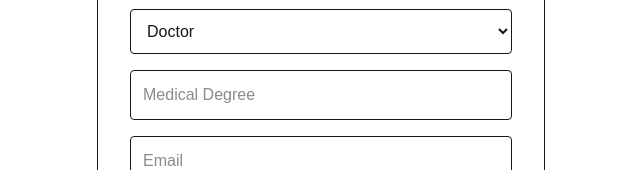
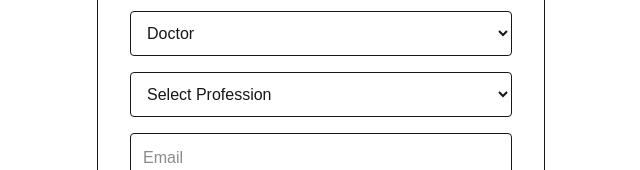
Before and after one commit to rashtravardhana/medpro, a Next.js app: page /auth in a window 1280 px wide. Shown: the part 266-436 px from the top of the page, without its empty margins (319-959 px from the left). Built offline with nearby package versions, Linux system fonts and the light colour scheme; no server answers.

Commit message:
Update page.tsx

```diff
--- a/app/auth/page.tsx
+++ b/app/auth/page.tsx
@@ -10,7 +10,8 @@ const router = useRouter();
 
 const [name,setName] = useState("");
 const [role,setRole] = useState("doctor");
-const [degree,setDegree] = useState("");
+const [profession,setProfession] = useState("");
+
 const [email,setEmail] = useState("");
 const [password,setPassword] = useState("");
 const [message,setMessage] = useState("");
@@ -38,7 +39,7 @@ const { error:profileError } = await supabase
 id: data.user.id,
 name: name,
 role: role,
-degree: degree
+profession: profession
 }
 ])
 
@@ -112,13 +113,22 @@ onChange={(e)=>setRole(e.target.value)}
 
 </select>
 
-<input
-type="text"
-placeholder="Medical Degree"
+<select
 className="w-full border p-3 rounded mb-4"
-value={degree}
-onChange={(e)=>setDegree(e.target.value)}
-/>
+value={profession}
+onChange={(e)=>setProfession(e.target.value)}
+>
+
+<option value="">Select Profession</option>
+<option value="MBBS">MBBS</option>
+<option value="BDS">BDS</option>
+<option value="BAMS">BAMS</option>
+<option value="BHMS">BHMS</option>
+<option value="BUMS">BUMS</option>
+<option value="Nursing">Nursing</option>
+<option value="Allied Healthcare">Allied Healthcare</option>
+
+</select>
 
 <input
 type="email"
```
